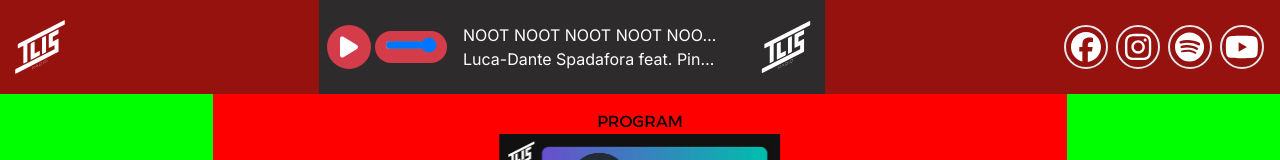
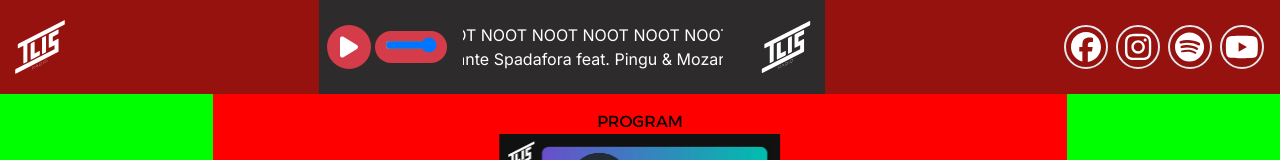
Before and after one commit to tlis-radio/cms-web, a Next.js app: page /pages/main in a window 1280 px wide. Shown: the top 160 px of the page. Built offline with nearby package versions, Linux system fonts and the light colour scheme.

Commit message:
Downloaded react-fast-marquee and used it to create marquee text

```diff
--- a/package.json
+++ b/package.json
@@ -20,6 +20,7 @@
     "react": "^18.3.1",
     "react-device-detect": "^2.2.3",
     "react-dom": "^18.3.1",
+    "react-fast-marquee": "^1.6.5",
     "react-leaflet": "^4.2.1",
     "swiper": "^11.1.4"
   },
--- a/src/components/player/player.tsx
+++ b/src/components/player/player.tsx
@@ -20,7 +20,7 @@ const Player: React.FC<{ isVisible: boolean }> = ({ isVisible }) => {
    return (
       <>
       <div
-         className="flex items-center bg-[#2e2b2c] p-2 pr-7 text-white fixed bottom-0 inset-x-0 w-full gap-2 z-10
+         className="flex items-center bg-[#2e2b2c] p-2 pr-11 text-white fixed bottom-0 inset-x-0 w-full gap-2 z-10
              sm:w-1/2 sm:pr-0 sm:static
              xl:w-2/5 2xl:w-1/3"
          style={playerStyle}
--- a/src/components/player/song-data.tsx
+++ b/src/components/player/song-data.tsx
@@ -1,4 +1,5 @@
 import React from "react";
+import Marquee from "react-fast-marquee";
 
 type PlayerDisplayProps = {
    title?: string;
@@ -8,14 +9,18 @@ const PlayerDisplay: React.FC<PlayerDisplayProps> = ({ title }) => {
    return (
       <>
          <span className="px-2" data-tip={title}>
-            <p className="line-clamp-1">{title} {title} {title}</p>
+            <Marquee autoFill direction="right">
+               <p className="line-clamp-1">{title} {title} {title}_</p>
+            </Marquee>
          </span>
          {
          // TODO - Make this text scrolling when longer than the container it's located in
-         // The following and previous code is a placeholder for the marquee animation which we might or might not implement depending on the complexity, line-clamp-1 forces text to only be displayed on one line. -Jager 15.7.2024 0:33
+         // Found a Marquee react library, working but need to fix the whitespace error being displayed
          }
          <span className="px-2">
-            <p className="line-clamp-1">Luca-Dante Spadafora feat. Pingu & Mozart</p>
+            <Marquee autoFill direction="right">
+               <p className="line-clamp-1">Luca-Dante Spadafora feat. Pingu & Mozart_</p>
+            </Marquee>
          </span>
       </>
    );
```
Also changed, not shown: 1 other file (tests, documents, lock files or other folders).
